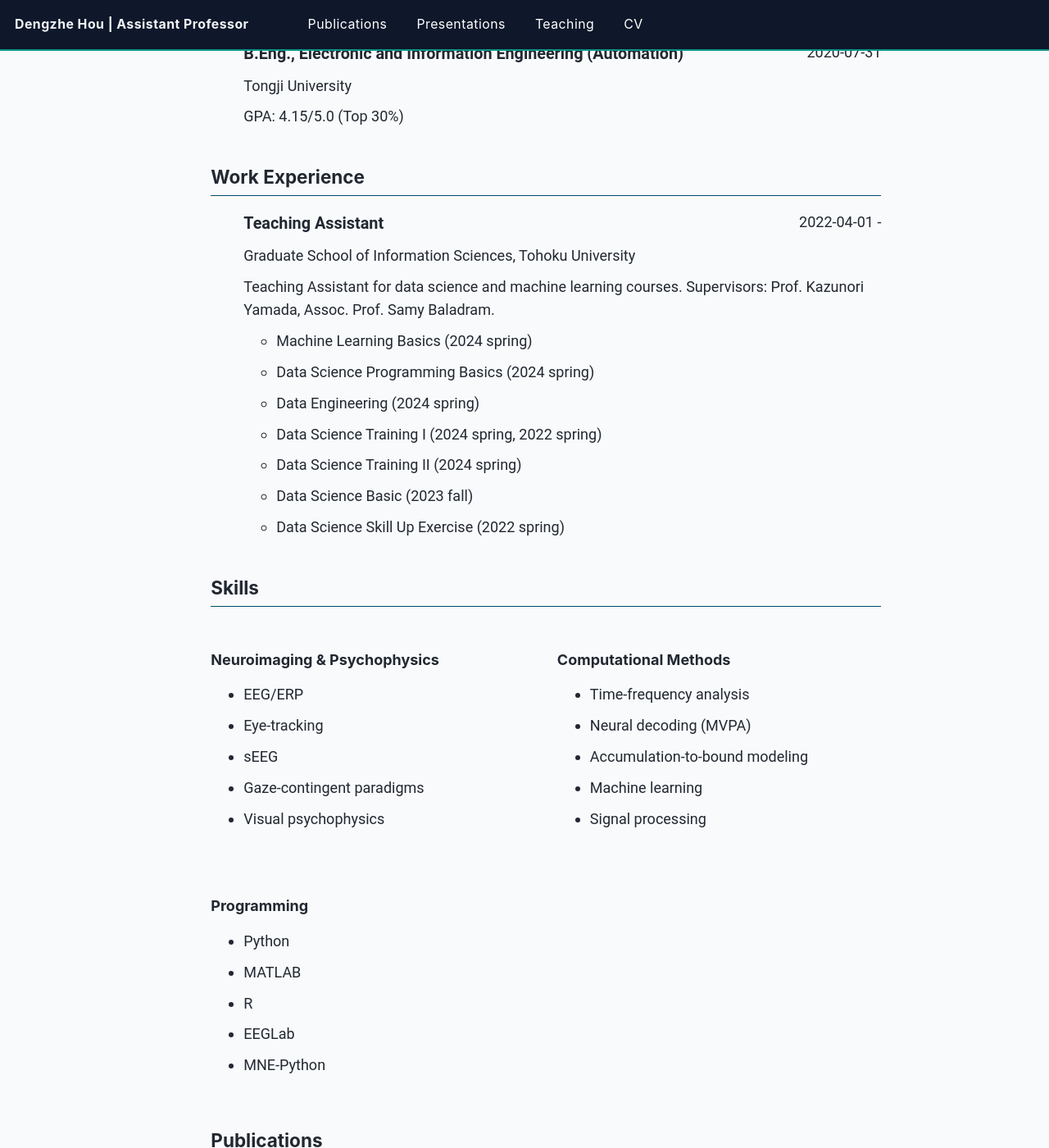
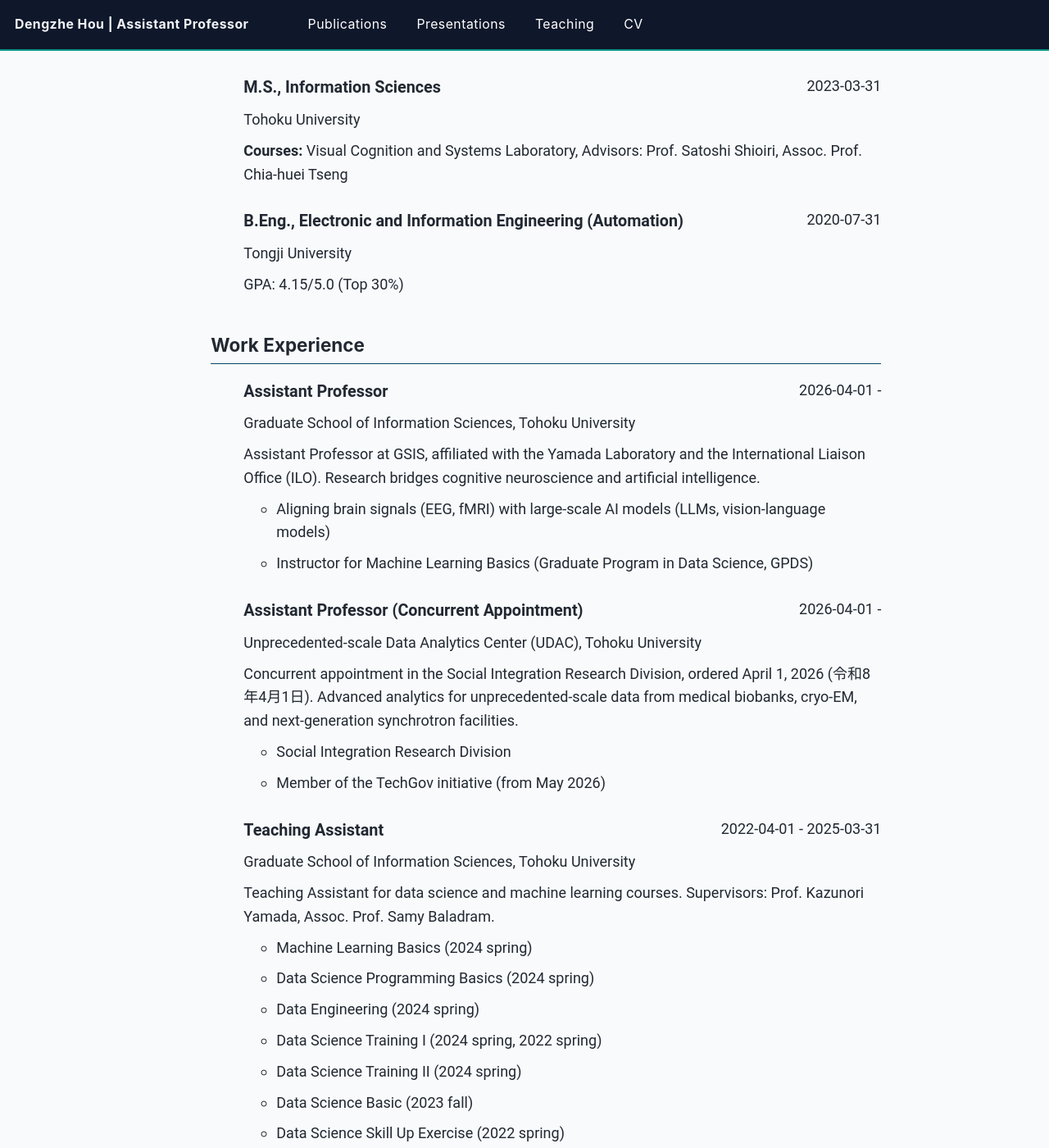
Before and after one commit to dengzhe-hou/dengzhe-hou.github.io, a Jekyll site: the page built from _pages/cv-json.md, in a window 1280 px wide and 1400 px high, scrolled down 1129 px. Shown: the whole window at 82% size. Built offline with Jekyll 4.4.1, drawn with Linux system fonts in a browser that asks for light colours; a script bundle is joined from its source files by our own code; library files that are not in the unit come from our copies; some of the changed text lies outside the part shown.

Commit message:
Add Assistant Professor & UDAC concurrent appointment to CV data
- Update basics summary/label from "Ph.D. Candidate" to Assistant Professor
- Add 2026-04 GSIS Assistant Professor and concurrent UDAC
  (Social Integration Research Division) work entries
- Close out Teaching Assistant end date (2025-03-31)

Co-Authored-By: Claude Opus 4.8 <noreply@anthropic.com>

```diff
--- a/_data/cv.json
+++ b/_data/cv.json
@@ -1,10 +1,11 @@
 {
   "basics": {
     "name": "Dengzhe Hou",
+    "label": "Assistant Professor, Graduate School of Information Sciences, Tohoku University",
     "email": "hou.dengzhe.t8@dc.tohoku.ac.jp",
     "phone": "",
     "website": "https://dengzhe-hou.github.io",
-    "summary": "Ph.D. Candidate in Information Sciences (Cognitive Neuroscience / Vision Science) at Tohoku University. JSPS DC2 Fellow. Research focuses on the brain mechanisms of self-initiated attentional control using EEG, eye-tracking, and computational modeling.",
+    "summary": "Assistant Professor at the Graduate School of Information Sciences, Tohoku University (Yamada Laboratory; International Liaison Office), with a concurrent appointment at the Unprecedented-scale Data Analytics Center (UDAC), Social Integration Research Division (from April 2026). JSPS DC2 Research Fellow (2025–2026). Research bridges cognitive neuroscience and AI — aligning brain signals (EEG, fMRI) with large-scale AI models and using neural and cognitive principles to guide AI design. Ph.D. in Information Sciences, Tohoku University (2026).",
     "location": {
       "address": "Graduate School of Information Sciences, Tohoku University",
       "postalCode": "980-8579",
@@ -43,10 +44,34 @@
   "work": [
     {
       "company": "Graduate School of Information Sciences, Tohoku University",
+      "position": "Assistant Professor",
+      "website": "https://www.is.tohoku.ac.jp/en/",
+      "startDate": "2026-04-01",
+      "endDate": "",
+      "summary": "Assistant Professor at GSIS, affiliated with the Yamada Laboratory and the International Liaison Office (ILO). Research bridges cognitive neuroscience and artificial intelligence.",
+      "highlights": [
+        "Aligning brain signals (EEG, fMRI) with large-scale AI models (LLMs, vision-language models)",
+        "Instructor for Machine Learning Basics (Graduate Program in Data Science, GPDS)"
+      ]
+    },
+    {
+      "company": "Unprecedented-scale Data Analytics Center (UDAC), Tohoku University",
+      "position": "Assistant Professor (Concurrent Appointment)",
+      "website": "https://udac.tohoku.ac.jp/",
+      "startDate": "2026-04-01",
+      "endDate": "",
+      "summary": "Concurrent appointment in the Social Integration Research Division, ordered April 1, 2026 (令和8年4月1日). Advanced analytics for unprecedented-scale data from medical biobanks, cryo-EM, and next-generation synchrotron facilities.",
+      "highlights": [
+        "Social Integration Research Division",
+        "Member of the TechGov initiative (from May 2026)"
+      ]
+    },
+    {
+      "company": "Graduate School of Information Sciences, Tohoku University",
       "position": "Teaching Assistant",
       "website": "https://www.tohoku.ac.jp/en/",
       "startDate": "2022-04-01",
-      "endDate": "",
+      "endDate": "2025-03-31",
       "summary": "Teaching Assistant for data science and machine learning courses. Supervisors: Prof. Kazunori Yamada, Assoc. Prof. Samy Baladram.",
       "highlights": [
         "Machine Learning Basics (2024 spring)",
```
